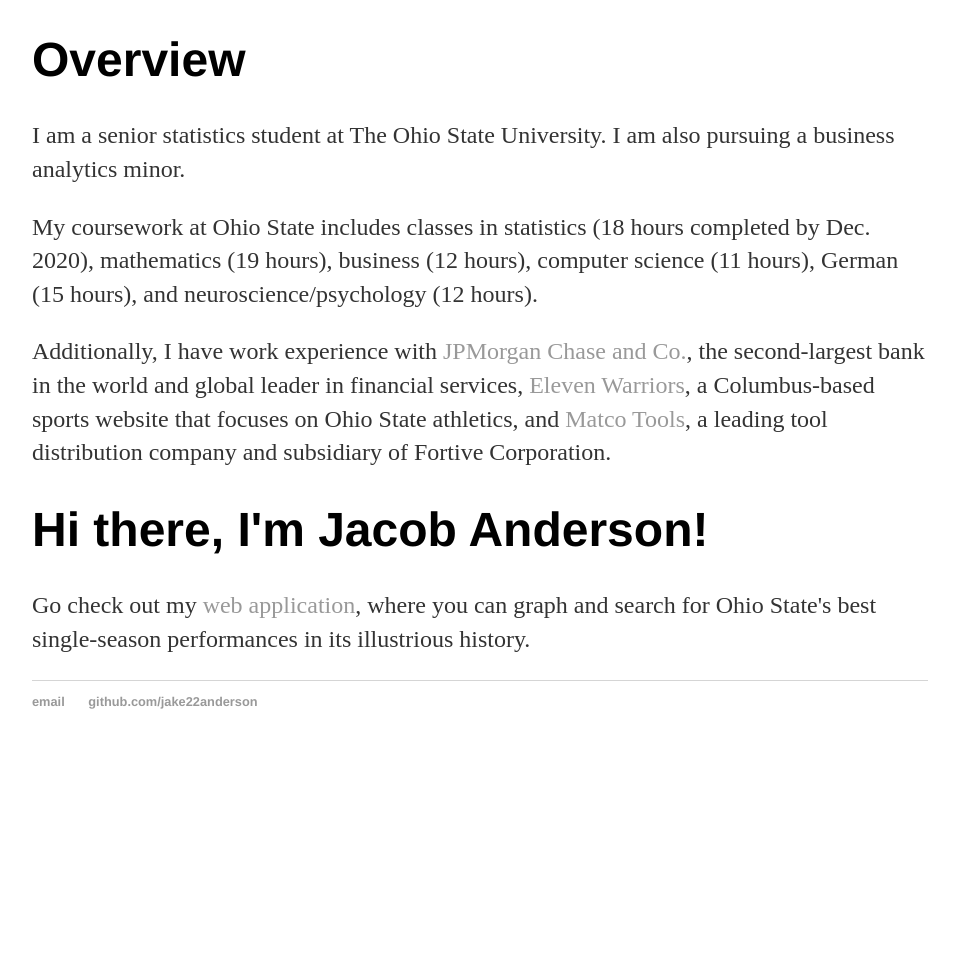
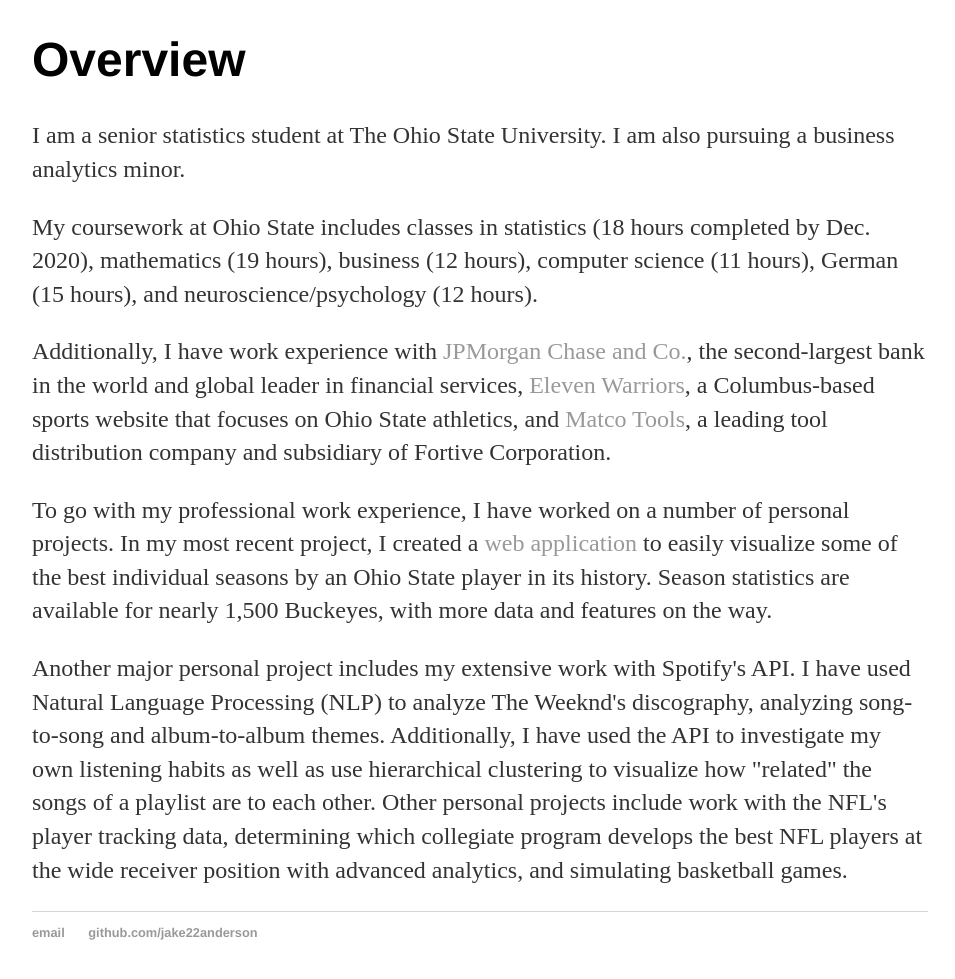
Before and after one commit to mtnartker/mtnartker.github.io, a Jekyll site: the page built from index.html, in a window 1280 px wide, cut to the strip 742-1742 px from the top of the page. Shown: the top 979 px of the strip, without its empty margins (160-1115 px from the left). Built offline with Jekyll 4.4.1, drawn with Linux system fonts in a browser that asks for light colours; before the commit the page ends 1511 px from its top, so only the background shows below that.

Commit message:
Update index.html

```diff
--- a/index.html
+++ b/index.html
@@ -10,10 +10,7 @@
 	<h1>Overview</h1>
 	<p>I am a senior statistics student at The Ohio State University. I am also pursuing a business analytics minor. </p>
 	<p>My coursework at Ohio State includes classes in statistics (18 hours completed by Dec. 2020), mathematics (19 hours), business (12 hours), computer science (11 hours), German (15 hours), and neuroscience/psychology (12 hours). </p>
-	<p>Additionally, I have work experience with <a href="https://www.jpmorganchase.com/">JPMorgan Chase and Co.</a>, the second-largest bank in the world and global leader in financial services, <a href="https://www.elevenwarriors.com/">Eleven Warriors</a>, a Columbus-based sports website that focuses on Ohio State athletics, and <a href="https://www.matcotools.com/">Matco Tools</a>, a leading tool distribution company and subsidiary of Fortive Corporation.
+	<p>Additionally, I have work experience with <a href="https://www.jpmorganchase.com/">JPMorgan Chase and Co.</a>, the second-largest bank in the world and global leader in financial services, <a href="https://www.elevenwarriors.com/">Eleven Warriors</a>, a Columbus-based sports website that focuses on Ohio State athletics, and <a href="https://www.matcotools.com/">Matco Tools</a>, a leading tool distribution company and subsidiary of Fortive Corporation.</p>
+	<p>To go with my professional work experience, I have worked on a number of personal projects. In my most recent project, I created a <a href="https://ohio-state-statistics.shinyapps.io/Ohio-State-Stats/">web application</a> to easily visualize some of the best individual seasons by an Ohio State player in its history. Season statistics are available for nearly 1,500 Buckeyes, with more data and features on the way.</p>
+	<p>Another major personal project includes my extensive work with Spotify's API. I have used Natural Language Processing (NLP) to analyze The Weeknd's discography, analyzing song-to-song and album-to-album themes. Additionally, I have used the API to investigate my own listening habits as well as use hierarchical clustering to visualize how "related" the songs of a playlist are to each other. Other personal projects include work with the NFL's player tracking data, determining which collegiate program develops the best NFL players at the wide receiver position with advanced analytics, and simulating basketball games. </p>
 </div><!-- /.blurb -->
-
-<div class="blurb">
-	<h1>Hi there, I'm Jacob Anderson!</h1>
-	<p>Go check out my <a href="https://ohio-state-statistics.shinyapps.io/Ohio-State-Stats/">web application</a>, where you can graph and search for Ohio State's best single-season performances in its illustrious history. </p>
-</div><!-- /.blurb -->
```
